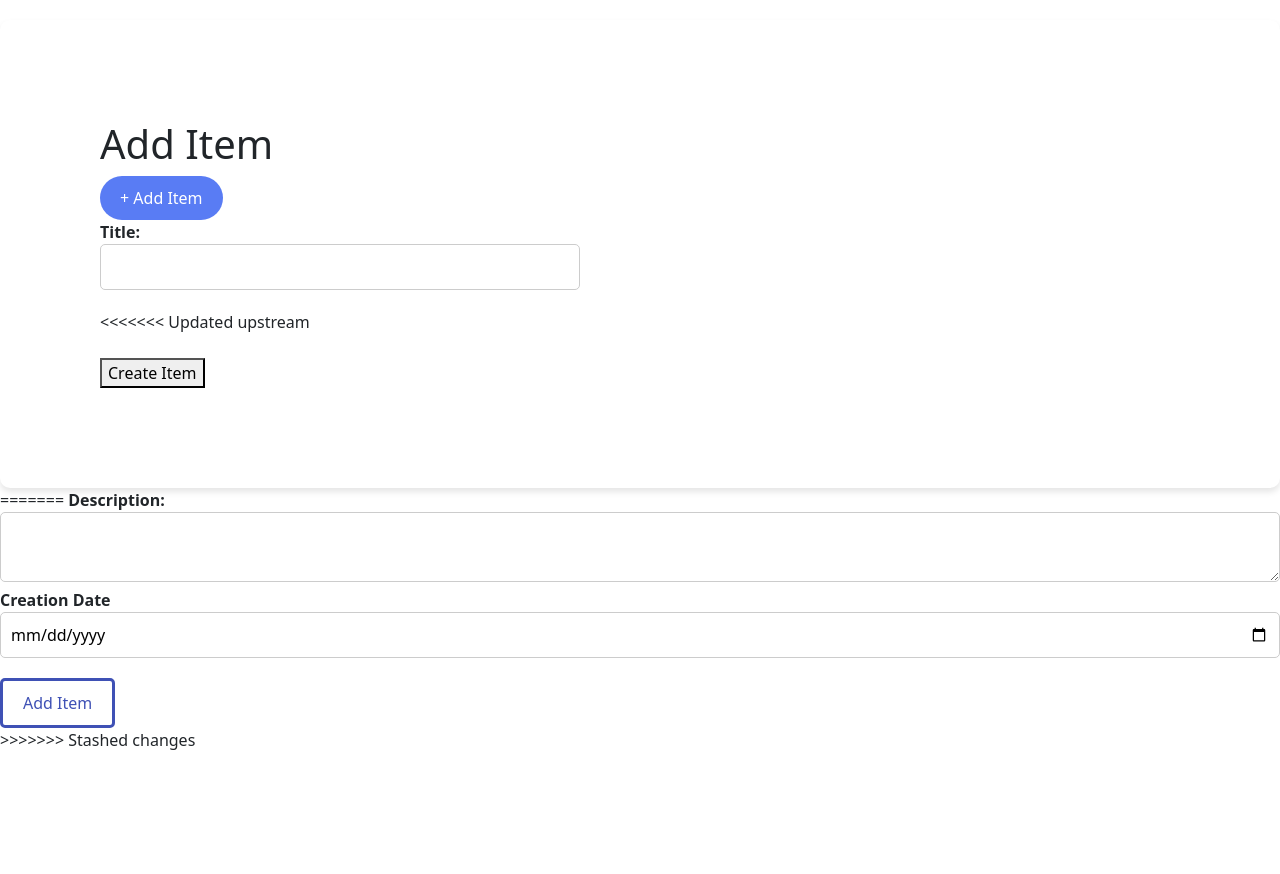
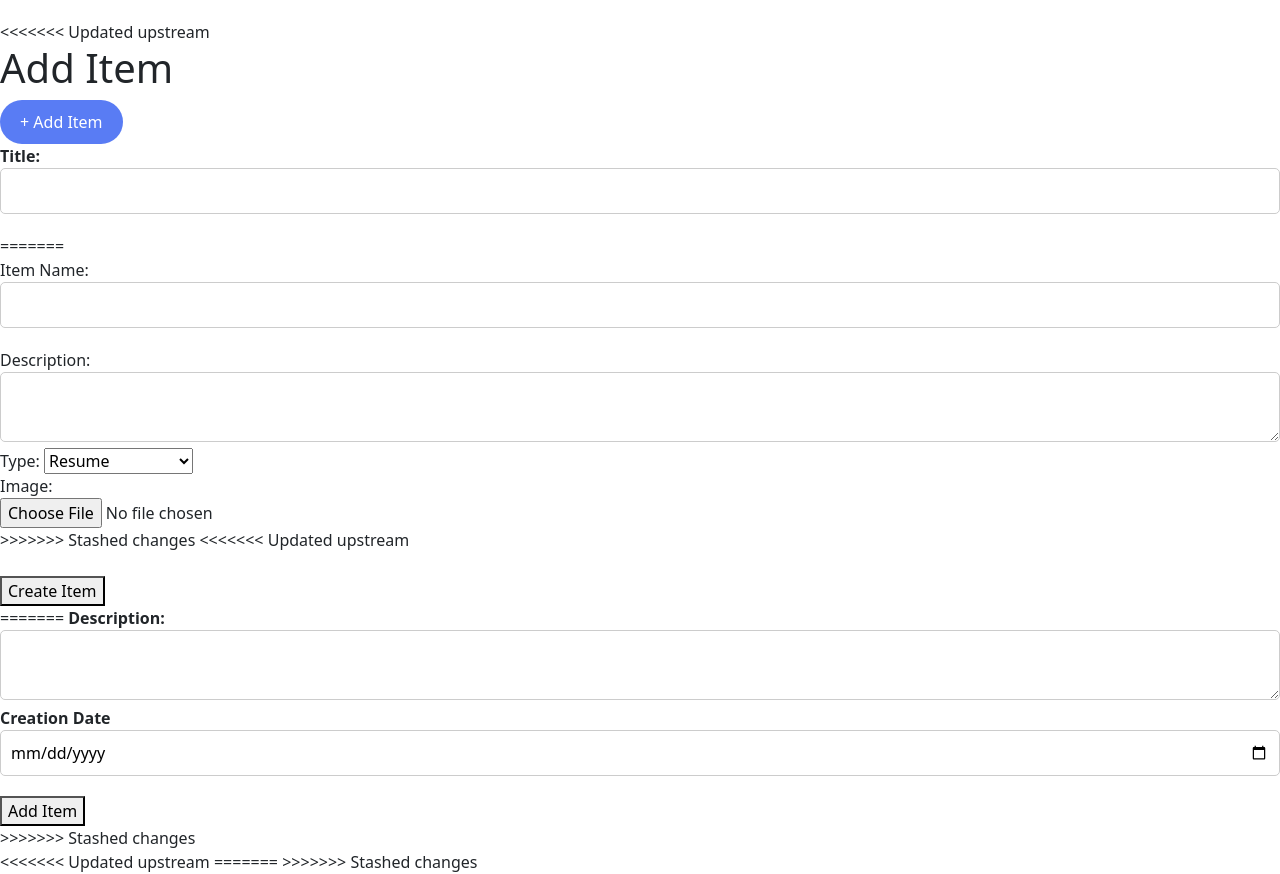
Before and after one commit to GRC-BAS-Business/BASBusinessPortfolio, a PHP site: page /BASBusinessPortfolio/app/view/item.html in a window 1280 px wide. Shown: the part 108-982 px from the top of the page. Before the commit the page ends 858 px from the top, so only its background shows below. Run offline with PHP 8.4, Linux system fonts and the light colour scheme.

Commit message:
Merging branches

```diff
--- a/app/view/item.html
+++ b/app/view/item.html
@@ -49,6 +49,7 @@
     </nav>
 </header>
 
+<<<<<<< Updated upstream
 <body class="item-b">
 
 <div class="container-item">
@@ -58,10 +59,37 @@
         <label class="item-text" for="title">Title:</label>
         <input type="text" id="title" name="title" required>
         <br>
+=======
+    <!--Create portfolio item form-->
+    <div>
+        <form id="item-form" action="item" method="post">
+            <div>
+                <label for="title">Item Name:</label><br>
+                <input type="text" id="title" name="title">
+            </div>
+
+            <div>
+                <label for="itemDescription">Description:</label><br>
+                <textarea id="itemDescription" name="item-description"></textarea>
+            </div>
+            <div>
+                <label>Type:
+                    <select type="drop" id="item-type">
+                    <option>Resume</option>
+                    <option>Work Experience</option>
+                    <option>Certification</option>
+                    </select>
+                </label>
+            </div>
+            <div>
+                <label for="itemImage">Image:</label><br>
+                <input type="file" id="itemImage" name="item-image">
+            </div>
+>>>>>>> Stashed changes
 
 <<<<<<< Updated upstream
             <div class="mt-4">
-                <button class="push" type="button" id="submitButton">
+                <button class="push" type="button" id="submit-button">
                     <span class="front">Create Item</span>
                 </button>
             </div>
@@ -85,6 +113,11 @@
 >>>>>>> Stashed changes
 </div>
 
+<<<<<<< Updated upstream
 <script src="item.js"></script>
 </body>
 </html>
+=======
+<!--Footer-->
+<include href="app/view/components/footer.html"></include>
+>>>>>>> Stashed changes
--- a/index.php
+++ b/index.php
@@ -79,7 +79,7 @@
 // Route to handle item form submission
 $f3->route('POST /item', function () use ($con)
 {
-    $con->createItem();
+    $con->processItem();
 });
 
 // Route to "item.html" view
@@ -88,6 +88,7 @@
     $con->renderItem();
 });
 
+<<<<<<< Updated upstream
 <<<<<<< Updated upstream
 =======
 
@@ -103,6 +104,8 @@
 });
 
 <<<<<<< Updated upstream
+=======
+>>>>>>> Stashed changes
 // Route to "task.html" view
 =======
 
--- a/public/css/styles.css
+++ b/public/css/styles.css
@@ -123,6 +123,7 @@
     text-decoration: none;
     padding: 15px;
 }
+<<<<<<< Updated upstream
 
 
 /*item page*/
@@ -146,6 +147,8 @@
     border-radius: 5px;
     box-sizing: border-box;
 }
+=======
+>>>>>>> Stashed changes
 
 .item-btn2{
     padding: 10px 20px;
@@ -155,6 +158,7 @@
     border-radius: 5px;
     cursor: pointer;
 }
+<<<<<<< Updated upstream
 button:hover{
     background-color: #94ABF9;
 }
@@ -167,3 +171,83 @@
     border: none;
     cursor: pointer;;
 }
+=======
+
+.custom {
+    border-radius: 20px;
+    text-align: center;
+    color: #94ABF9;
+    padding-top: 210px;
+    height: 30px;
+    max-width:250px
+}
+
+.custom:hover {
+    box-shadow: 0 24px 36px rgba(0, 0, 0, 0.11),
+    0 24px 46px var(--box-shadow-color);
+}
+
+.custom-col {
+    padding-top: 80px;
+}
+
+#img1 {
+    background-image:url("../img/icon1.png");
+    background-size: 100px 100px;
+    background-repeat:no-repeat;
+    background-position:center;
+    --box-shadow-color: rgba(206, 178, 252, 0.48);
+}
+
+#img2 {
+    background-image:url("../img/icon2.png");
+    background-size: 100px 100px;
+    background-repeat:no-repeat;
+    background-position:center;
+    --box-shadow-color: rgba(206, 178, 252, 0.48);
+}
+#img3{
+    background-image:url("../img/icon3.png");
+    background-size: 70px 70px;
+    background-repeat:no-repeat;
+    background-position:center;
+    --box-shadow-color: rgba(206, 178, 252, 0.48);
+}
+#img4{
+    background-image:url("../img/icon4.png");
+    background-size: 70px 70px;
+    background-repeat:no-repeat;
+    background-position:center;
+    --box-shadow-color: rgba(206, 178, 252, 0.48);
+}
+#img5{
+    background-image:url("../img/icon5.png");
+    background-size: 100px 100px;
+    background-repeat:no-repeat;
+    background-position:center;
+    --box-shadow-color: rgba(206, 178, 252, 0.48);
+}
+#img6{
+    background-image:url("../img/icon6.png");
+    background-size: 100px 100px;
+    background-repeat:no-repeat;
+    background-position:center;
+    --box-shadow-color: rgba(206, 178, 252, 0.48);
+}
+#img7{
+    background-image:url("../img/icon7.png");
+    background-size: 100px 100px;
+    background-repeat:no-repeat;
+    background-position:center;
+    --box-shadow-color: rgba(206, 178, 252, 0.48);
+}
+
+#img{
+    background-image:url("../img/icon0.png");
+    background-size: 70px 70px;
+    background-repeat:no-repeat;
+    background-position:center;
+    --box-shadow-color: rgba(206, 178, 252, 0.48);
+}
+
+>>>>>>> Stashed changes
--- a/public/js/item.js
+++ b/public/js/item.js
@@ -21,3 +21,8 @@
             alert("Failed to fetch item types. Please reload the page.");
         });
 });
+
+// JavaScript to handle form submission
+document.getElementById("submit-button").addEventListener("click", function() {
+    document.getElementById("item-form").submit();
+});
```
Also changed, not shown: app/controller/Controller.php (+5 -2 lines), app/model/portfolio/Image.php (added, +73 -0 lines), app/model/portfolio/Item.php (+24 -0 lines).
